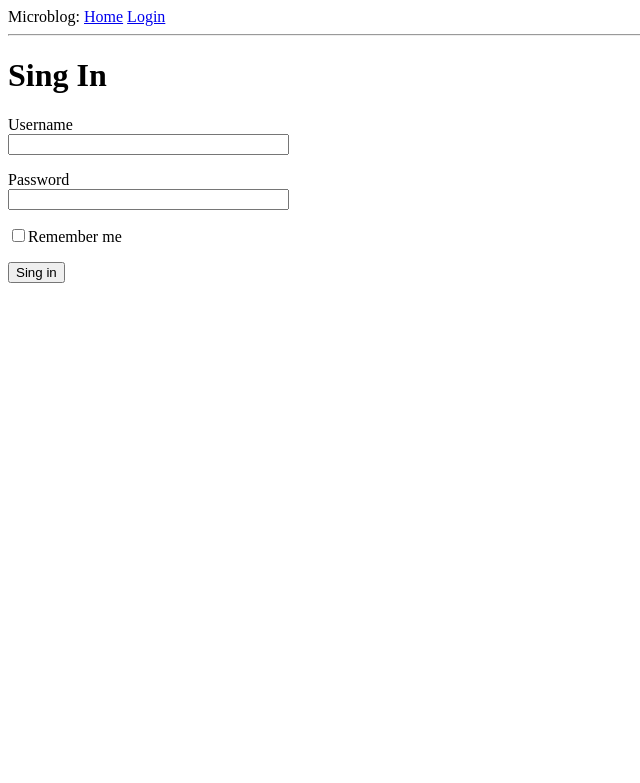
After one commit to MaDITIY/microblog, a Flask app: page /login in a window 1280 px wide. The commit adds this page. Shown: the top 783 px of the page, without its empty margins (0-640 px from the left). Run offline with Flask 2, Linux system fonts and the light colour scheme.

Commit message:
(Lesson 3) Add login page and LoginForm Add Config for applicaton Modify base.html

```diff
--- a/app/__init__.py
+++ b/app/__init__.py
@@ -1,5 +1,7 @@
 from flask import Flask
+from config import Config
 
 app = Flask(__name__)
+app.config.from_object(Config)
 
 from app import routes
--- /dev/null
+++ b/app/forms.py
@@ -0,0 +1,9 @@
+from flask_wtf import FlaskForm
+from wtforms import StringField, PasswordField, BooleanField, SubmitField
+from wtforms.validators import DataRequired
+
+class LoginForm(FlaskForm):
+    username = StringField('Username', validators=[DataRequired()])
+    password = PasswordField('Password', validators=[DataRequired()])
+    remember_me = BooleanField('Remember me')
+    submit = SubmitField('Sing in')
--- a/app/routes.py
+++ b/app/routes.py
@@ -1,5 +1,6 @@
-from flask import render_template
+from flask import render_template, flash, redirect, url_for
 from app import app
+from app.forms import LoginForm
 
 
 @app.route('/')
@@ -21,3 +22,16 @@ def index():
         }
     ]
     return render_template('index.html', title='Home', user=user, posts=posts)
+
+
+@app.route('/login', methods=['GET', 'POST'])
+def login():
+    form = LoginForm()
+    if form.validate_on_submit():
+        flash(
+            'Login requested for user {}, remember_me={}'.format(
+                form.username.data, form.remember_me.data
+            )
+        )
+        return redirect(url_for('index'))
+    return render_template('login.html', title='Sing In', form=form)
--- /dev/null
+++ b/app/templates/base.html
@@ -0,0 +1,26 @@
+<html>
+    <head>
+        {% if title %}
+        <title>{{ title }} - Microblog</title>
+        {% else %}
+        <title>Title</title>
+        {% endif %}
+    </head>
+    <body>
+        <div>Microblog:
+            <a href="{{ url_for('index') }}">Home</a>
+            <a href="{{ url_for('login') }}">Login</a>
+        </div>
+        <hr>
+        {% with messages = get_flashed_messages() %}
+        {% if messages %}
+        <ul>
+            {% for message in messages %}
+            <li>{{ message }}</li>
+            {% endfor %}
+        </ul>
+        {% endif %}
+        {% endwith %}
+        {% block content %}{% endblock %}
+    </body>
+</html>
--- /dev/null
+++ b/app/templates/login.html
@@ -0,0 +1,23 @@
+{% extends 'base.html' %}
+{% block content %}
+    <h1>Sing In</h1>
+    <form action="" method="post" novalidate>
+        {{ form.hidden_tag() }}
+        <p>
+            {{ form.username.label }}<br>
+            {{ form.username(size=32) }}<br>
+            {% for error in form.username.errors %}
+            <span style="color: red;">[{{ error }}]</span>
+            {% endfor %}
+        </p>
+        <p>
+            {{ form.password.label }}<br>
+            {{ form.password(size=32) }}<br>
+            {% for error in form.password.errors %}
+            <span style="color: red;">[{{ error }}]</span>
+            {% endfor %}
+        </p>
+        <p>{{ form.remember_me() }}{{ form.remember_me.label }}</p>
+        <p>{{ form.submit() }}</p>
+    </form>
+{% endblock %}
--- /dev/null
+++ b/config.py
@@ -0,0 +1,4 @@
+import os
+
+class Config(object):
+    SECRET_KEY = os.environ.get('SECRET_KEY') or 'mega-secret-key'
```
Also changed, not shown: app/templates/index.html (+7 -15 lines), 1 other file.
